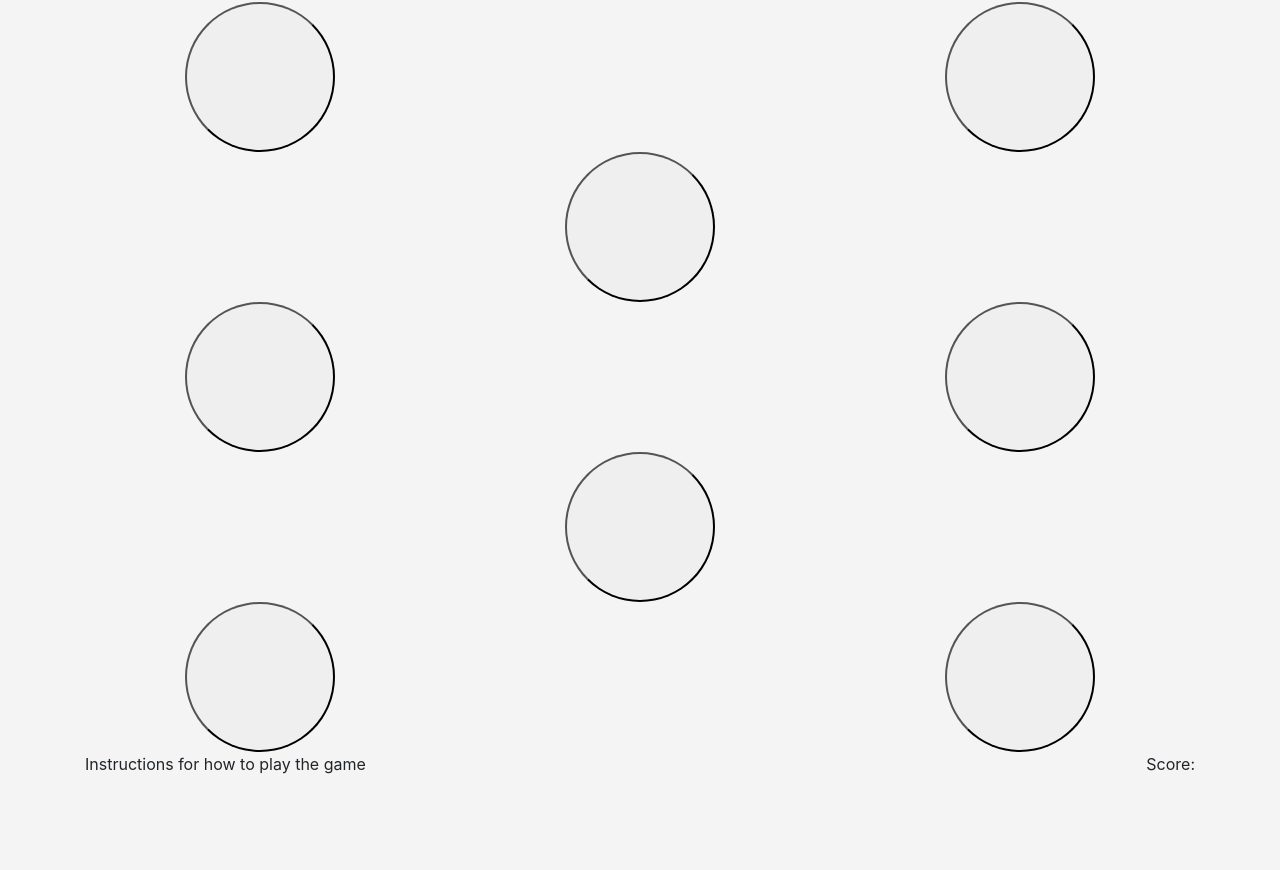
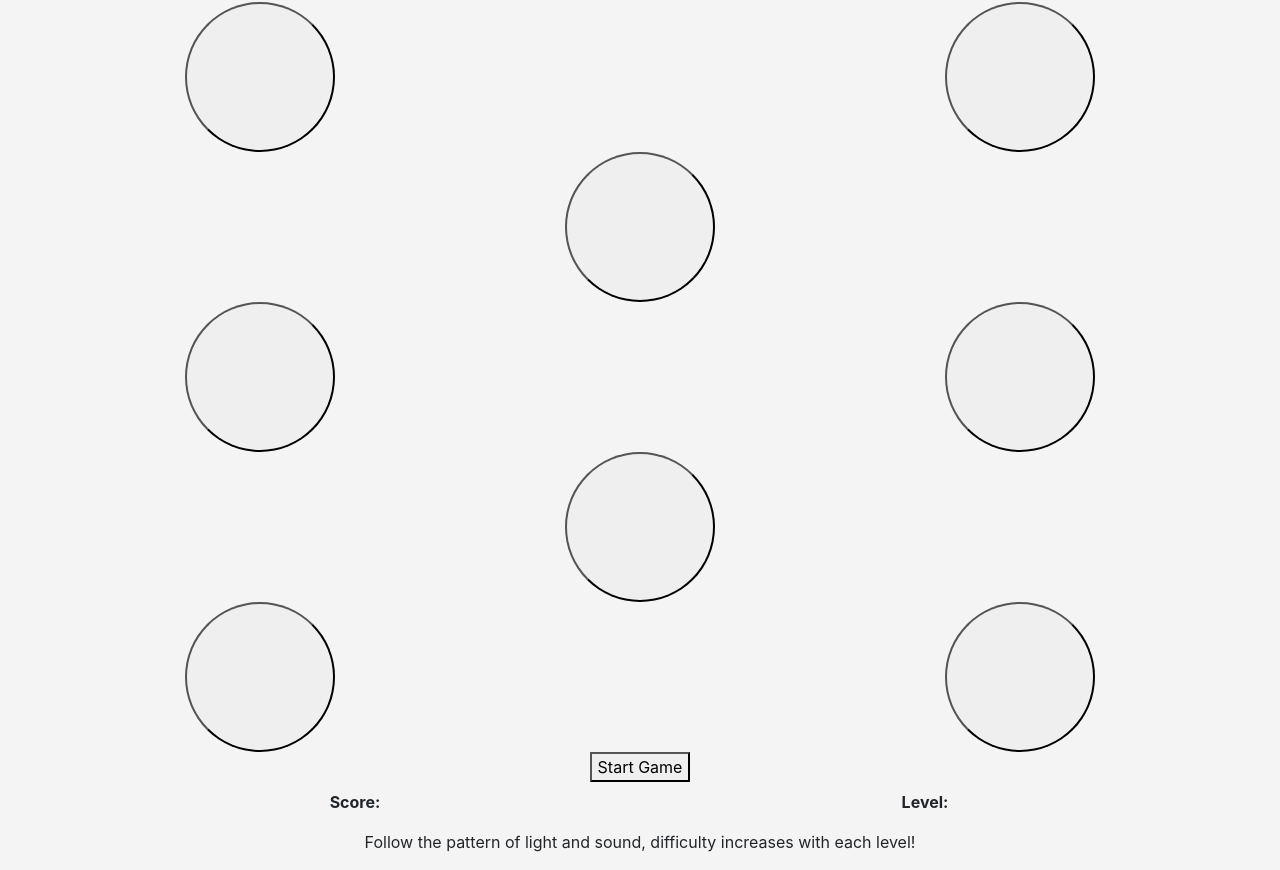
Before and after one commit to james-built/simon-says, a plain HTML site: page index.html in a window 1280 px wide. Shown: the part 54-924 px from the top of the page. Before the commit the page ends 846 px from the top, so only its background shows below. Drawn offline with nearby package versions, Linux system fonts and the light colour scheme.

Commit message:
added start and score elements & instructions

```diff
--- a/index.html
+++ b/index.html
@@ -55,12 +55,20 @@
       <button class="light"></button>
     </div>
   </div>
+  <div class="row">
+    <div class="col d-flex justify-content-center">
+      <button id="start">Start Game</button>
+    </div>
+  </div>
 </div>
 
 <div class="score container">
+  <div class="row mt-2">
+    <p class="col d-flex justify-content-center" id="score">Score:</p>
+    <p class="col d-flex justify-content-center" id="level">Level:</p>
+  </div>
   <div class="row">
-    <p class="col-6">Instructions for how to play the game</p>
-    <p class="col-6 d-flex justify-content-end">Score:</p>
+    <p class="col text-center">Follow the pattern of light and sound, difficulty increases with each level!</p>
   </div>
 </div>
 </body>
--- a/styles/main.css
+++ b/styles/main.css
@@ -2,6 +2,14 @@
   height: 5em;
   width: 5em;
   border-radius: 100px;
+}
+
+#score {
+  font-weight: bold;
+}
+
+#level {
+  font-weight: bold;
 }
 
 @media (min-width: 576px) {
```
